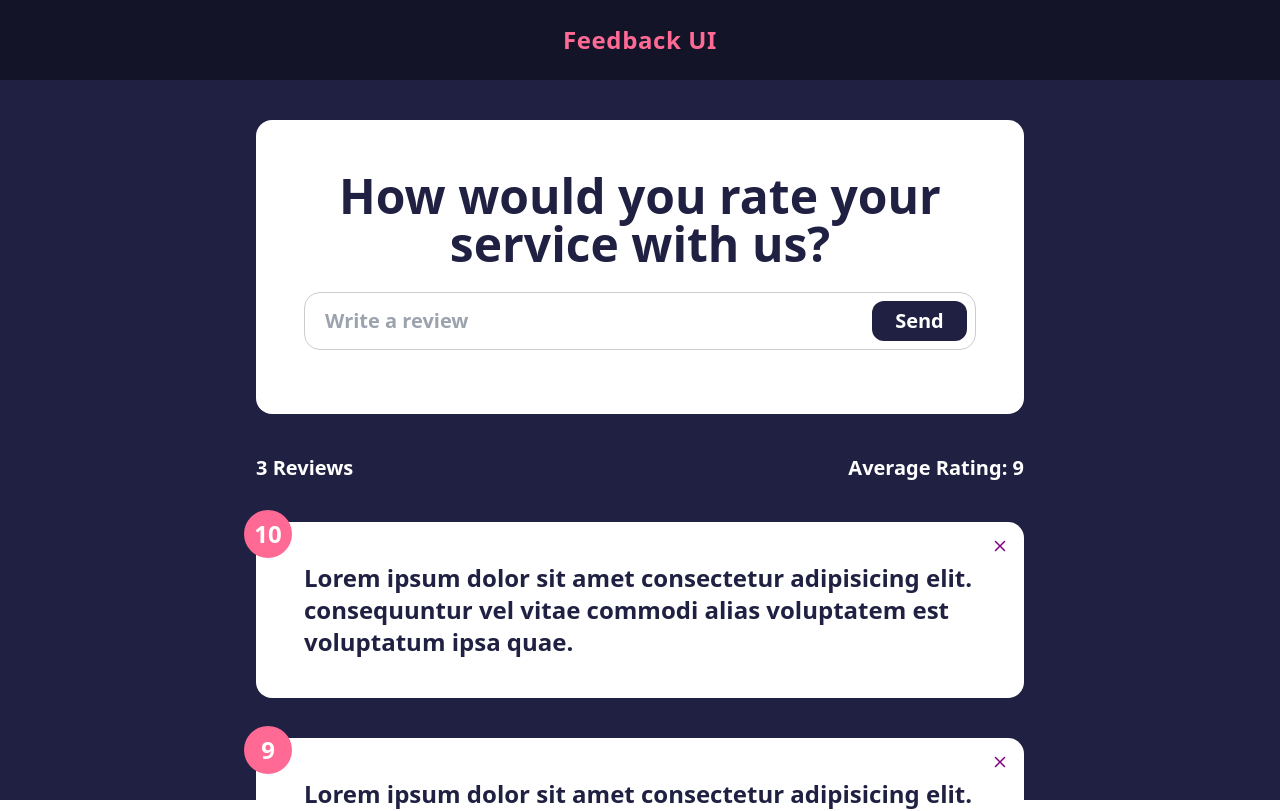
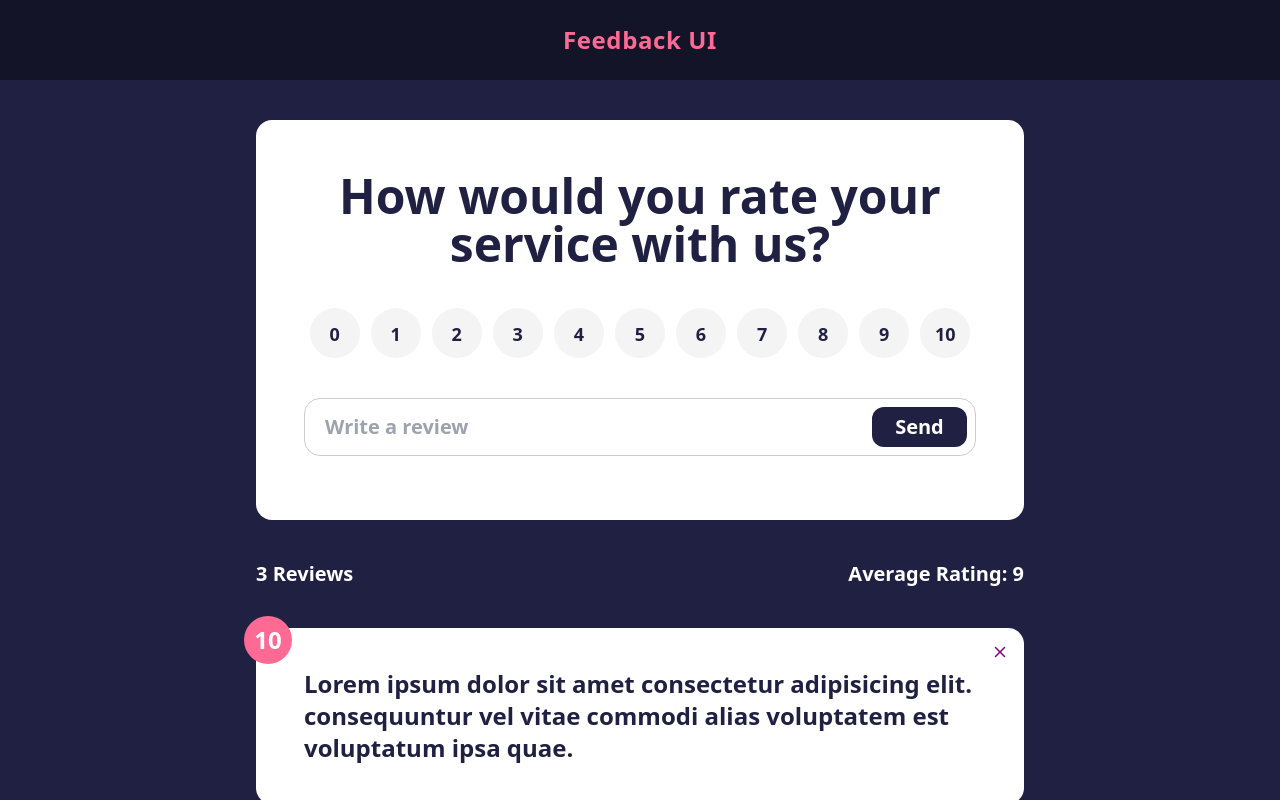
Before and after one commit to laufoes/feedback-app, a React (Create React App) app: page / in a window 1280 px wide. Shown: the top 811 px of the page. Built offline with nearby package versions, Linux system fonts and the light colour scheme; the HTML template or start-up script is replaced by a standard one; a web font is replaced by a local one.

Commit message:
feat: implements add new review functionality

```diff
--- a/package.json
+++ b/package.json
@@ -18,6 +18,7 @@
     "react-scripts": "5.0.1",
     "tailwindcss": "^3.2.4",
     "typescript": "^4.9.3",
+    "uuid": "^9.0.0",
     "web-vitals": "^2.1.4"
   },
   "scripts": {
@@ -43,5 +44,8 @@
       "last 1 firefox version",
       "last 1 safari version"
     ]
+  },
+  "devDependencies": {
+    "@types/uuid": "^8.3.4"
   }
 }
--- a/src/components/Button.tsx
+++ b/src/components/Button.tsx
@@ -4,13 +4,13 @@ interface ButtonProps {
     children: ReactNode,
     version?: string,
     type?: 'submit' | 'reset' | 'button',
-    disabled?: boolean
+    disabled?: boolean,
 }
 
 function Button({ children, version = 'primary',type = 'button', disabled = false }: ButtonProps) {
 
   return (
-    <button className={`text-white border-none rounded-xl w-28 h-10 cursor-pointer text-xl ${ version === `primary` ? 'bg-primary' : 'bg-secondary'} ${disabled ? 'bg-disabled text-cardColor' : ''}`} >
+    <button className={`text-white border-none rounded-xl w-28 h-10 cursor-pointer text-xl ${ version === `primary` ? 'bg-primary' : 'bg-secondary'} ${disabled ? 'bg-disabled text-cardColor' : ''}`}>
       { children }
     </button>
   )
--- a/src/components/FeedbackForm.tsx
+++ b/src/components/FeedbackForm.tsx
@@ -1,11 +1,19 @@
 import Card from "./Card"
-import { useState } from 'react'
 import Button from "./Button"
+import RatingSelect from "./RatingSelect"
+import { useState, useContext } from 'react'
+import { FeedbackContext, FeedbackDataProps } from "../context/FeedbackContext"
 
 function FeedbackForm() {
     const [ text, setText ] = useState('')
+    const [ rating, setRating ] = useState(10)
     const [ btnDisabled, setBtnDisabled ] = useState(true);
     const [ message, setMessage ] = useState('')
+
+    const {v4 : uuidv4} = require('uuid')
+
+    const  { addFeedback } = useContext<FeedbackDataProps>(FeedbackContext);
+
 
     const handleTextChange = (e: React.ChangeEvent<HTMLInputElement>) => {
         setText(e.target.value)
@@ -21,10 +29,26 @@ function FeedbackForm() {
             setBtnDisabled(false)
         }
     }
+
+    const handleSubmit = (e: React.FormEvent<HTMLFormElement>) => {
+        e.preventDefault()
+        if (text.length > 10) {
+            const newFeedback = {
+                text,
+                rating,
+                id: uuidv4(),
+            }
+            addFeedback(newFeedback)
+            setText('')
+        }
+    }
+
   return (
     <Card reverse={true}>
         <h2 className='text-5xl font-bold text-center mt-3 mb-6'>How would you rate your service with us?</h2>
-        <form className='flex justify-between border border-disabled rounded-2xl my-2 py-2 px-2'>
+        <form onSubmit={handleSubmit}>
+            <RatingSelect select={(rating: number) => setRating(rating)} />
+            <div className='flex justify-between border border-disabled rounded-2xl my-2 py-2 px-2'>
                 <input
                     type='text'
                     placeholder='Write a review'
@@ -33,6 +57,7 @@ function FeedbackForm() {
                     className='w-full px-3 text-xl focus:outline-none'
                 />
                 <Button type='submit' disabled={btnDisabled}>Send</Button>
+            </div>
         </form>
         <div className='text-center mt-6 text-purple-500 text-2lg'>
             {message.length !== 0 ? `${message}` : ''}
--- a/src/components/FeedbackItem.tsx
+++ b/src/components/FeedbackItem.tsx
@@ -5,7 +5,7 @@ import { FeedbackContext, FeedbackDataProps } from "../context/FeedbackContext";
 
 interface ItemProps {
     item: {
-        id: number;
+        id: string;
         rating: number;
         text: string;
     }
--- /dev/null
+++ b/src/components/RatingSelect.tsx
@@ -0,0 +1,41 @@
+import { useState } from 'react'
+
+interface RatingSelectProps {
+    select:  (rating: number) => void
+}
+
+function RatingSelect({ select }: RatingSelectProps) {
+    const [ selected, setSelected ] = useState(10)
+
+    const ratings = []
+    for(var i = 0; i <= 10; i++) {
+        ratings.push(i)
+    }
+
+    const handleChange = (e: React.ChangeEvent<HTMLInputElement>) => {
+        setSelected(+e.target.value)
+        select(+e.target.value)
+        console.log(selected)
+    }
+
+  return (
+        <ul className='flex flex-wrap justify-around m-auto my-10'>
+            {ratings.map((i) => (
+                <li key={`rating-${i}`} className={`relative p-3 bg-bgRating text-center text-lg rounded-full border-disabled transition-all w-[50px] h-[50px] hover:bg-secondary hover:text-white checked:bg-secondary checked:text-white`}>
+                <input
+                    className='hidden'
+                    type='radio'
+                    id={`num${i}`}
+                    name='rating'
+                    value={i}
+                    onChange={handleChange}
+                    checked={selected === i}
+                />
+                <label htmlFor={`num${i}`}>{i}</label>
+                </li>
+            ))}
+        </ul>
+  )
+}
+
+export default RatingSelect
--- a/src/context/FeedbackContext.tsx
+++ b/src/context/FeedbackContext.tsx
@@ -2,7 +2,7 @@ import { useState, createContext, ReactNode } from 'react'
 import FeedbackData from '../data/FeedbackData'
 
 interface IFeedbackData {
-        id: number;
+        id: string;
         rating: number;
         text: string;
 }
@@ -10,7 +10,8 @@ interface IFeedbackData {
 export interface FeedbackDataProps {
     feedback: IFeedbackData[],
     setFeedback: (newState: IFeedbackData[]) => void,
-    deleteFeedback: (id: number) => void,
+    deleteFeedback: (id: string) => void,
+    addFeedback: (newFeedback: IFeedbackData) => void
 }
 
 interface FeedbackContextProps {
@@ -20,7 +21,8 @@ interface FeedbackContextProps {
 const initialValues = {
     feedback: FeedbackData,
     setFeedback: () => {},
-    deleteFeedback: () => {}
+    deleteFeedback: () => {},
+    addFeedback: () => {}
 }
 
 export const FeedbackContext = createContext<FeedbackDataProps>(initialValues);
@@ -29,14 +31,20 @@ FeedbackContext.displayName = 'Feedback';
 export const FeedbackDataProvider = ({ children }: FeedbackContextProps) => {
     const [ feedback, setFeedback ] = useState(initialValues.feedback);
 
-    const deleteFeedback = (id: number) => {
+    const addFeedback = (newFeedback: IFeedbackData) => {
+        console.log(newFeedback)
+        setFeedback([ newFeedback, ...feedback])
+
+    }
+
+    const deleteFeedback = (id: string) => {
         if(window.confirm('Are you sure you wish to delete your feedback?')) {
             setFeedback(feedback.filter((item) => item.id !== id))
         }
     }
 
     return (
-        <FeedbackContext.Provider value={{ feedback, setFeedback, deleteFeedback }}>
+        <FeedbackContext.Provider value={{ feedback, setFeedback, deleteFeedback, addFeedback }}>
             { children }
         </FeedbackContext.Provider>
     )
--- a/src/data/FeedbackData.ts
+++ b/src/data/FeedbackData.ts
@@ -1,16 +1,16 @@
 const FeedbackData = [
     {
-      id: 1,
+      id: '1',
       rating: 10,
       text: 'Lorem ipsum dolor sit amet consectetur adipisicing elit. consequuntur vel vitae commodi alias voluptatem est voluptatum ipsa quae.',
     },
     {
-      id: 2,
+      id: '2',
       rating: 9,
       text: 'Lorem ipsum dolor sit amet consectetur adipisicing elit. consequuntur vel vitae commodi alias voluptatem est voluptatum ipsa quae.',
     },
     {
-      id: 3,
+      id: '3',
       rating: 8,
       text: 'Lorem ipsum dolor sit amet consectetur adipisicing elit. consequuntur vel vitae commodi alias voluptatem est voluptatum ipsa quae.',
     },
```
Also changed, not shown: 1 other file (tests, documents, lock files or other folders). Lines whose indentation alone changed are shown as unchanged.
